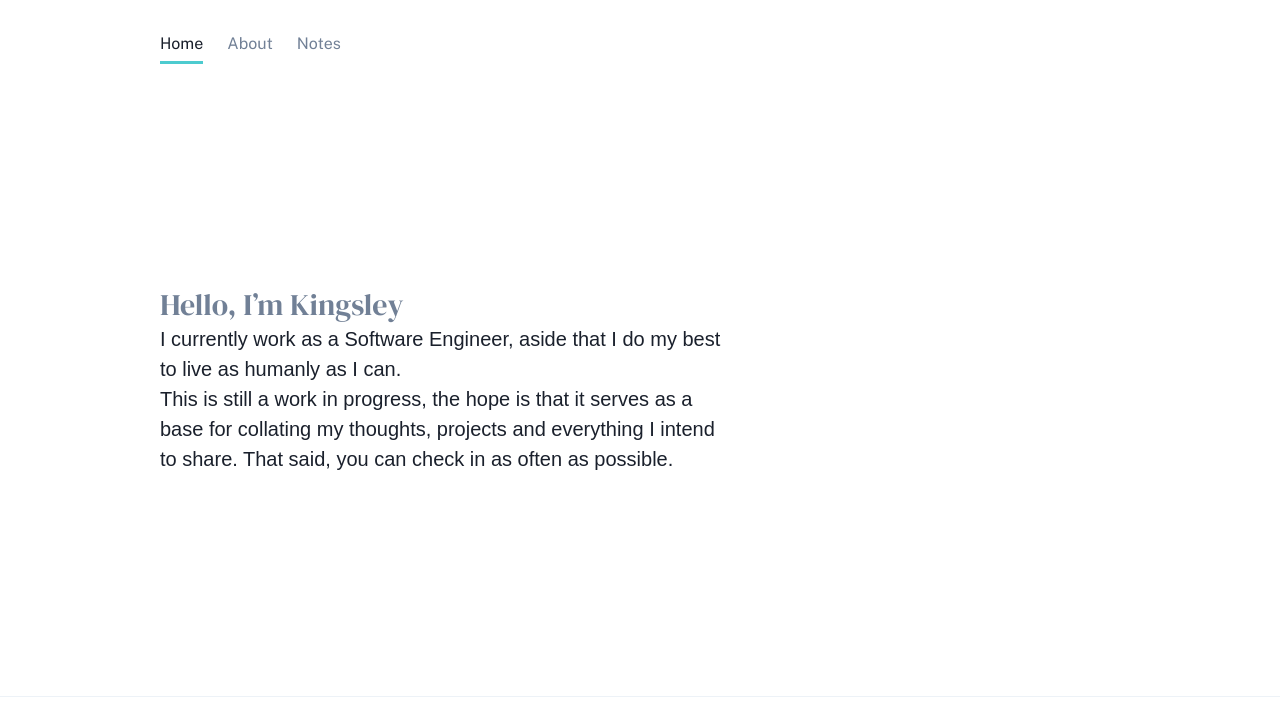
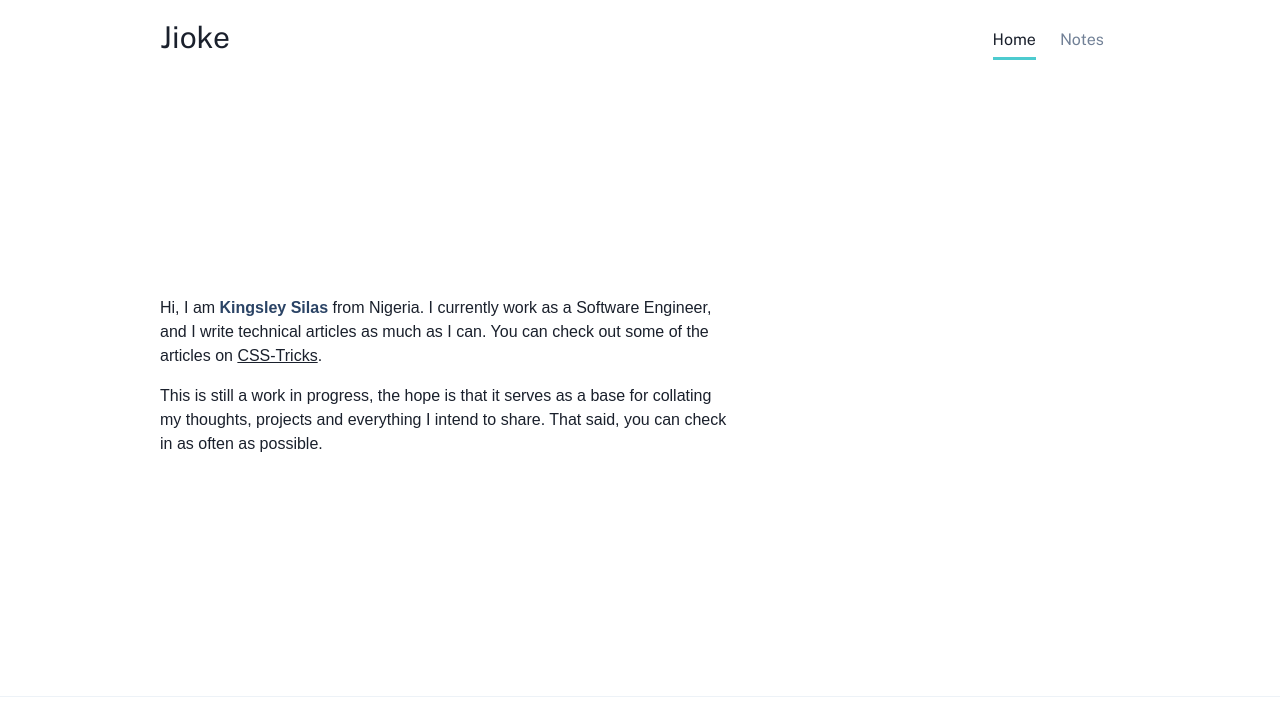
Before and after one commit to kinsomicrote/jioke.me, an Eleventy site: page src/index.html in a window 1280 px wide. Shown: the top 725 px of the page. Built offline with nearby package versions, Linux system fonts and the light colour scheme; Eleventy itself is replaced by a stand-in of ours; files that its build step writes are made by us from their sources; what js-beautify would draw is missing.

Commit message:
Edited homepage, header, and deleted about page

```diff
--- a/src/_includes/partials/header.html
+++ b/src/_includes/partials/header.html
@@ -1,11 +1,10 @@
-<header>
+<header class="relative z-20 w-full flex justify-between items-center h-20">
     <div class="container py-8 md:flex justify-between items-center">
-        <!-- <a href="/" class="w-12 h-12 md:w-16 md:h-16 inline-flex avatar-icon"><img src="/assets/images/avatar.jpg" alt=""></a> -->
+        <a href="/" class="text-3xl text-black-100 leading-tight no-underline">Jioke</a>
 
         <nav class="text-sm md:text-base navbar mt-4 md:mt-0 -ml-2">
             <ul class="flex">
                 <li><a class="no-underline text-gray-600 mr-1 md:mr-4 py-3 mx-2 {% if page.url == '/' %} active {% endif %}" href="/">Home</a></li>
-                <li><a class="no-underline text-gray-600 mr-1 md:mr-4 py-3 mx-2 {% if page.url == '/about/' %} active {% endif %}" href="/about/">About</a></li>
                 <li><a class="no-underline text-gray-600 mr-1 md:mr-4 py-3 mx-2 {% if page.url contains '/notes/' %} active {% endif %}" href="/notes/">Notes</a></li>
             </ul>
         </nav>
--- a/src/index.html
+++ b/src/index.html
@@ -5,9 +5,8 @@ layout: layouts/base
 ---
 
 <div class="container mx-auto my-8">
-    <section class="dm-serif-display leading-tight max-w-2xl">
-        <h1 class="text-2xl md:text-3xl text-gray-600">Hello, I’m Kingsley</h1>
-        <p class="text-lg md:text-xl dm-sans leading-normal max-w-xl">I currently work as a Software Engineer, aside that I do my best to live as humanly as I can.</p>
-        <p class="text-lg md:text-xl dm-sans leading-normal max-w-xl">This is still a work in progress, the hope is that it serves as a base for collating my thoughts, projects and everything I intend to share. That said, you can check in as often as possible.</p>
-    </section>
+	<section class="dm-serif-display leading-tight max-w-2xl">
+        <p class="text-lg md:text-base dm-sans leading-normal max-w-xl mb-4">Hi, I am <span class="text-blue-900 font-bold">Kingsley Silas</span> from Nigeria. I currently work as a Software Engineer, and I write technical articles as much as I can. You can check out some of the articles on <a href="https://css-tricks.com/author/kinglseysilas/">CSS-Tricks</a>.</p>
+		<p class="text-lg md:text-base dm-sans leading-normal max-w-xl mt-4">This is still a work in progress, the hope is that it serves as a base for collating my thoughts, projects and everything I intend to share. That said, you can check in as often as possible.</p>
+	</section>
 </div>
```
Also changed, not shown: src/about/about.md (deleted, +0 -9 lines), src/notes/index.html (+4 -2 lines).
